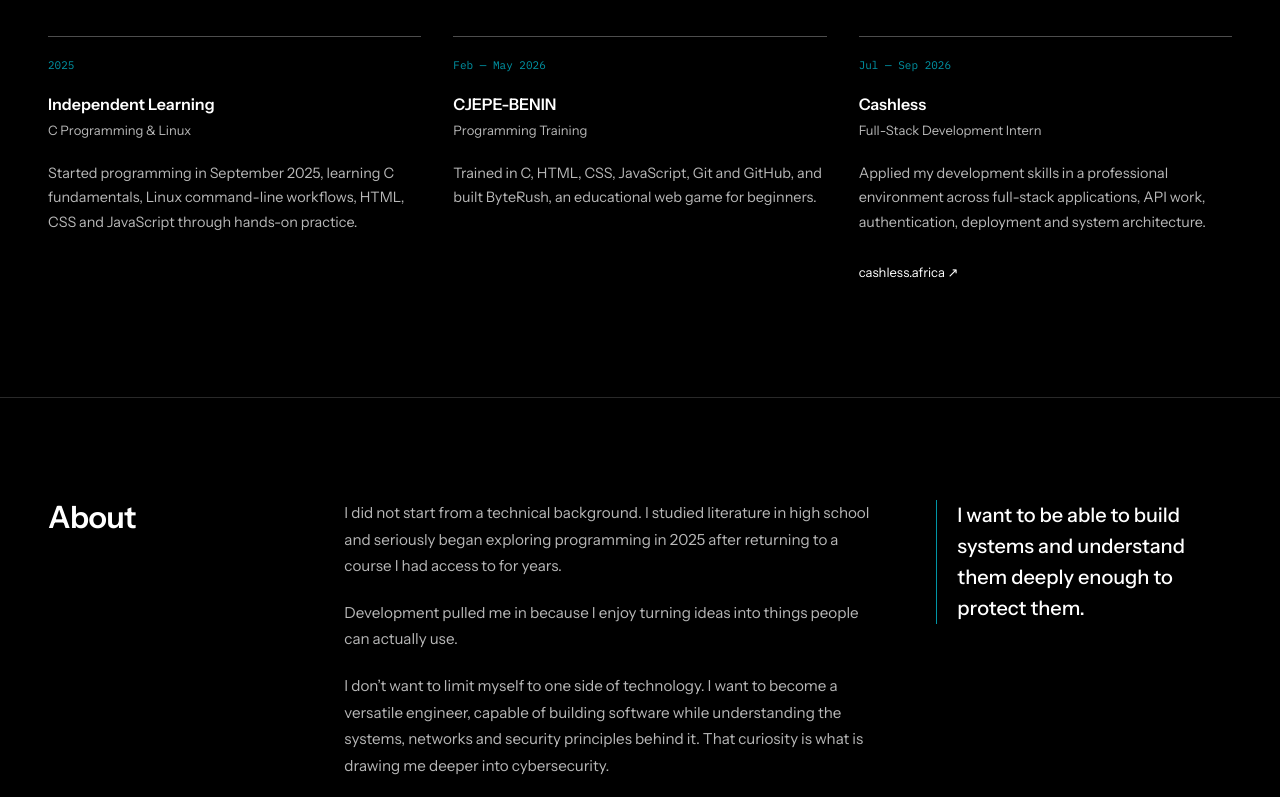
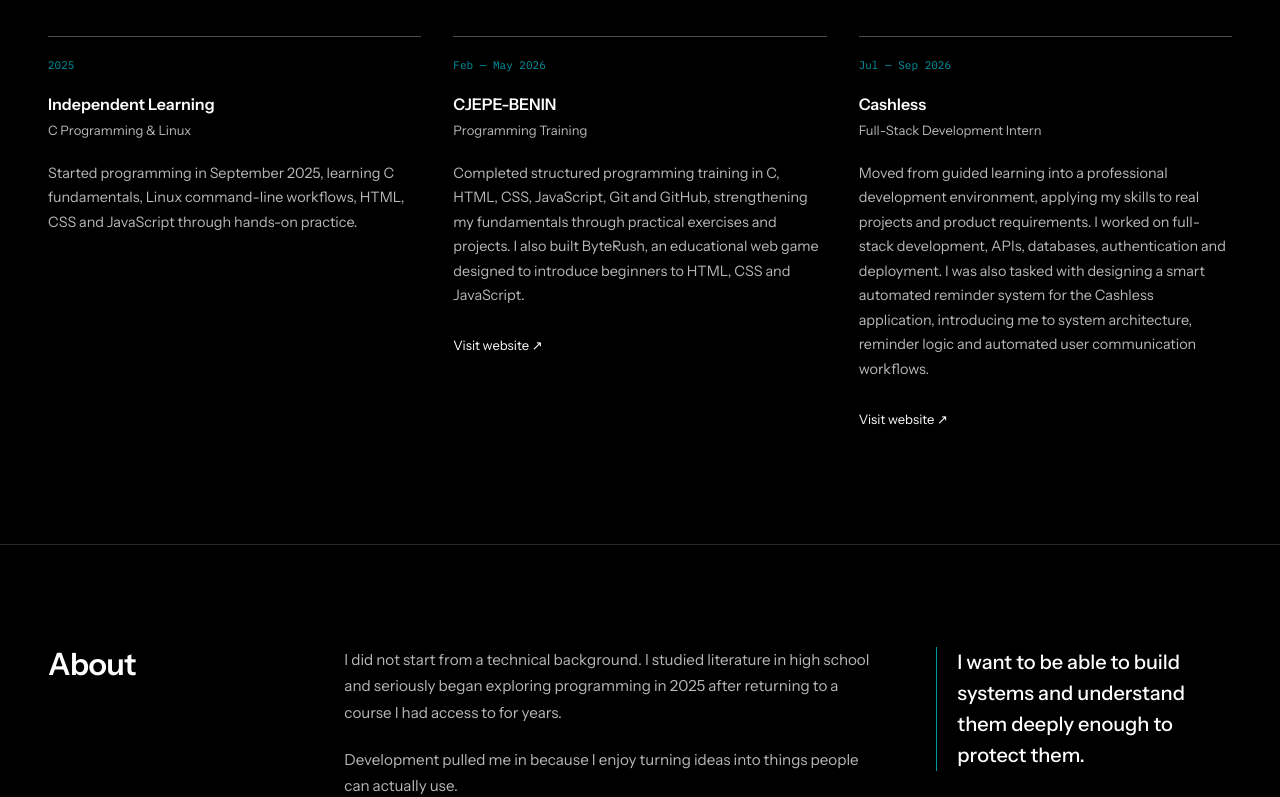
Before and after one commit to emma-dasilva-dev/emma-dasilva-portfolio, a Next.js app: page /en in a window 1280 px wide. Shown: the part 1622-2419 px from the top of the page. Built offline with nearby package versions, Linux system fonts and the light colour scheme.

Commit message:
content: expand CJEPE and Cashless experience details

```diff
--- a/src/content/portfolio.ts
+++ b/src/content/portfolio.ts
@@ -53,14 +53,15 @@ export const portfolioContent: Record<Locale, PortfolioContent> = {
           period: "Feb — May 2026",
           title: "CJEPE-BENIN",
           role: "Programming Training",
-          description: "Trained in C, HTML, CSS, JavaScript, Git and GitHub, and built ByteRush, an educational web game for beginners.",
+          description: "Completed structured programming training in C, HTML, CSS, JavaScript, Git and GitHub, strengthening my fundamentals through practical exercises and projects. I also built ByteRush, an educational web game designed to introduce beginners to HTML, CSS and JavaScript.",
+          link: { label: "Visit website", href: "https://cjepebenin.site/" },
         },
         {
           period: "Jul — Sep 2026",
           title: "Cashless",
           role: "Full-Stack Development Intern",
-          description: "Applied my development skills in a professional environment across full-stack applications, API work, authentication, deployment and system architecture.",
-          link: { label: "cashless.africa", href: "https://cashless.africa" },
+          description: "Moved from guided learning into a professional development environment, applying my skills to real projects and product requirements. I worked on full-stack development, APIs, databases, authentication and deployment. I was also tasked with designing a smart automated reminder system for the Cashless application, introducing me to system architecture, reminder logic and automated user communication workflows.",
+          link: { label: "Visit website", href: "https://cashless.africa" },
         },
       ],
     },
@@ -113,14 +114,15 @@ export const portfolioContent: Record<Locale, PortfolioContent> = {
           period: "Fév — Mai 2026",
           title: "CJEPE-BENIN",
           role: "Formation en programmation",
-          description: "Formation en C, HTML, CSS, JavaScript, Git et GitHub, avec la création de ByteRush, un jeu web éducatif pour débutants.",
+          description: "J’ai suivi une formation structurée en C, HTML, CSS, JavaScript, Git et GitHub, qui m’a permis de renforcer mes bases à travers des exercices et projets pratiques. J’y ai également créé ByteRush, un jeu web éducatif conçu pour initier les débutants au HTML, CSS et JavaScript.",
+          link: { label: "Visiter le site", href: "https://cjepebenin.site/" },
         },
         {
           period: "Juil — Sep 2026",
           title: "Cashless",
           role: "Stagiaire développeuse full-stack",
-          description: "Mise en pratique de mes compétences dans un environnement professionnel : applications full-stack, APIs, authentification, déploiement et architecture système.",
-          link: { label: "cashless.africa", href: "https://cashless.africa" },
+          description: "J’ai évolué d’un apprentissage guidé vers un environnement professionnel, où j’ai pu appliquer mes compétences à des projets et besoins concrets. J’ai travaillé sur le développement full-stack, les APIs, les bases de données, l’authentification et le déploiement. J’ai également été chargée de concevoir un système intelligent et automatisé de rappels pour l’application Cashless, ce qui m’a permis d’aborder l’architecture système, la logique des rappels et l’automatisation des communications avec les utilisateurs.",
+          link: { label: "Visiter le site", href: "https://cashless.africa" },
         },
       ],
     },
```
